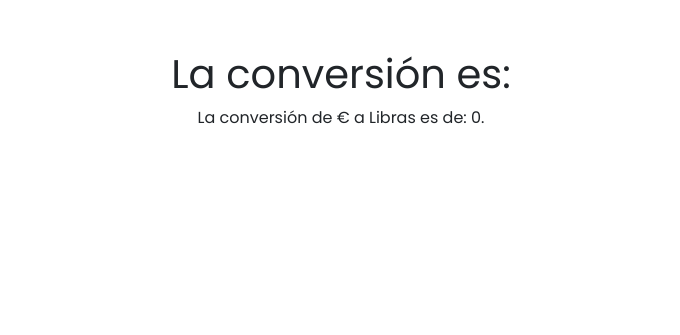
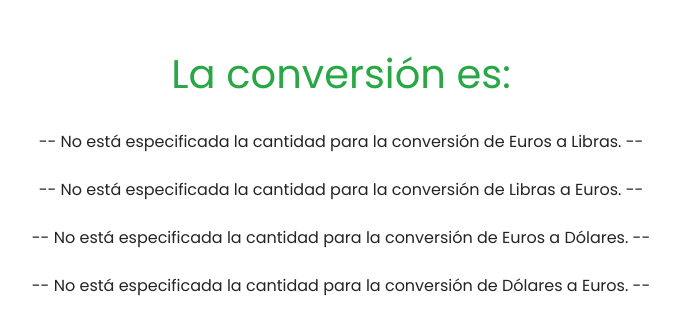
Before and after one commit to reddevman/php, a PHP site: page /envioformulario.php in a window 1280 px wide. Shown: the top 335 px of the page, without its empty margins (299-979 px from the left). Run offline with PHP 8.4, Linux system fonts and the light colour scheme; data that the repository does not hold is empty.

Commit message:
Versión final v1

```diff
--- a/Formularios/-Forms-CasoPractico3-ConvMoneda/conversion.php
+++ b/Formularios/-Forms-CasoPractico3-ConvMoneda/conversion.php
@@ -60,28 +60,28 @@ class Conversion
     }
 
 
-    public function convEurosLibras($euros)
+    public function convEurosLibras()
     {
         $conversion = 0.9;
-        $conversion *= $euros;
+        $conversion *= $this->euros;
         return $conversion;
     }
-    public function convLibrasEuros($libras)
+    public function convLibrasEuros()
     {
         $conversion = 1.11;
-        $conversion *= $libras;
+        $conversion *= $this->libras;
         return $conversion;
     }
-    public function convEurosDolares($euros)
+    public function convEurosDolares()
     {
         $conversion = 1.17;
-        $conversion *= $euros;
+        $conversion *= $this->euros;
         return $conversion;
     }
-    public function convDolaresEuros($dolares)
+    public function convDolaresEuros()
     {
         $conversion = 0.86;
-        $conversion *= $dolares;
+        $conversion *= $this->dolares;
         return $conversion;
     }
 }
--- a/Formularios/-Forms-CasoPractico3-ConvMoneda/envioformulario.php
+++ b/Formularios/-Forms-CasoPractico3-ConvMoneda/envioformulario.php
@@ -1,27 +1,58 @@
 <!DOCTYPE html>
 <html lang="es">
+
 <head>
     <meta charset="UTF-8">
     <meta name="viewport" content="width=device-width, initial-scale=1.0">
-    <link rel="stylesheet" href="https://cdn.jsdelivr.net/npm/bootstrap@4.5.3/dist/css/bootstrap.min.css"
-        integrity="sha384-TX8t27EcRE3e/ihU7zmQxVncDAy5uIKz4rEkgIXeMed4M0jlfIDPvg6uqKI2xXr2" crossorigin="anonymous">
+    <link rel="stylesheet" href="https://cdn.jsdelivr.net/npm/bootstrap@4.5.3/dist/css/bootstrap.min.css" integrity="sha384-TX8t27EcRE3e/ihU7zmQxVncDAy5uIKz4rEkgIXeMed4M0jlfIDPvg6uqKI2xXr2" crossorigin="anonymous">
     <link href="https://fonts.googleapis.com/css2?family=Poppins:wght@300;400;700&display=swap" rel="stylesheet">
     <link rel="stylesheet" href="style.css">
     <title>Document</title>
 </head>
+
 <body>
     <div class="container formulario">
-        <h1>La conversión es:</h1>
+        <h1 class="text-success">La conversión es:</h1>
         <?php
+        require 'conversion.php';
 
-        # if (isset($_POST["X"] && !empty($_POST["X"])){}
-            require 'conversion.php';
+        # if (isset($_POST["X"]) && !empty($_POST["X"])){}
+        # EUROS A LIBRAS
+        if (isset($_POST["eurosL"]) && !empty($_POST["eurosL"])) {
+            $eurosLibras = new Conversion();
+            $eurosLibras->setEuros($_POST["eurosL"]);
 
-            $eurosLibras = new Conversion ();
-            $eurosLibras->setEuros($_POST["euros"]);
+            echo '<br>La conversión de ' . $_POST["eurosL"] . 'Euro/s a Libra/s es de: <b>' . $eurosLibras->convEurosLibras() . "</b>.<br>";
+        } else echo '<br>-- No está especificada la cantidad para la conversión de Euros a Libras. --<br>';
 
-            echo 'La conversión de ' . $eurosLibras->getEuros() . '€ a Libras es de: ' . $eurosLibras->convEurosLibras($eurosLibras->getEuros()) . ".";
+
+        # LIBRAS A EUROS
+        if (isset($_POST["libras"]) && !empty($_POST["libras"])) {
+            $librasEuros = new Conversion();
+            $librasEuros->setLibras($_POST["libras"]);
+
+            echo '<br>La conversión de ' . $_POST["libras"] . ' Libra/s a Euro/s es de: <b>' . $librasEuros->convLibrasEuros() . "</b>.<br>";
+        } else echo '<br>-- No está especificada la cantidad para la conversión de Libras a Euros. --<br>';
+
+
+        # EUROS A DÓLARES
+        if (isset($_POST["eurosD"]) && !empty($_POST["eurosD"])) {
+            $eurosDolares = new Conversion();
+            $eurosDolares->setEuros($_POST["eurosD"]);
+
+            echo '<br>La conversión de ' . $_POST["eurosD"] . 'Euro/s a Dólar/es es de: <b>' . $eurosDolares->convEurosDolares() . "</b>.<br>";
+        } else echo '<br>-- No está especificada la cantidad para la conversión de Euros a Dólares. --<br>';
+
+
+        # DÓLARES A EUROS
+        if (isset($_POST["dolares"]) && !empty($_POST["dolares"])) {
+            $dolaresEuros = new Conversion();
+            $dolaresEuros->setDolares($_POST["dolares"]);
+
+            echo '<br>La conversión de ' . $_POST["dolares"] . ' Dólar/es a Euro/s es de: <b>' . $dolaresEuros->convDolaresEuros() . "</b>.<br>";
+        } else echo '<br>-- No está especificada la cantidad para la conversión de Dólares a Euros. --<br>';
         ?>
     </div>
 </body>
+
 </html>
--- a/Formularios/-Forms-CasoPractico3-ConvMoneda/style.css
+++ b/Formularios/-Forms-CasoPractico3-ConvMoneda/style.css
@@ -6,3 +6,9 @@ body {
     margin-top: 50px;
     text-align: center;
 }
+
+.cajaform {
+    border: 5px solid #FFC107;
+    border-radius: 40px;
+    box-shadow: 10px 5px 5px #6C757D;
+}
```
Also changed, not shown: Formularios/-Forms-CasoPractico3-ConvMoneda/index.html (+23 -22 lines).
